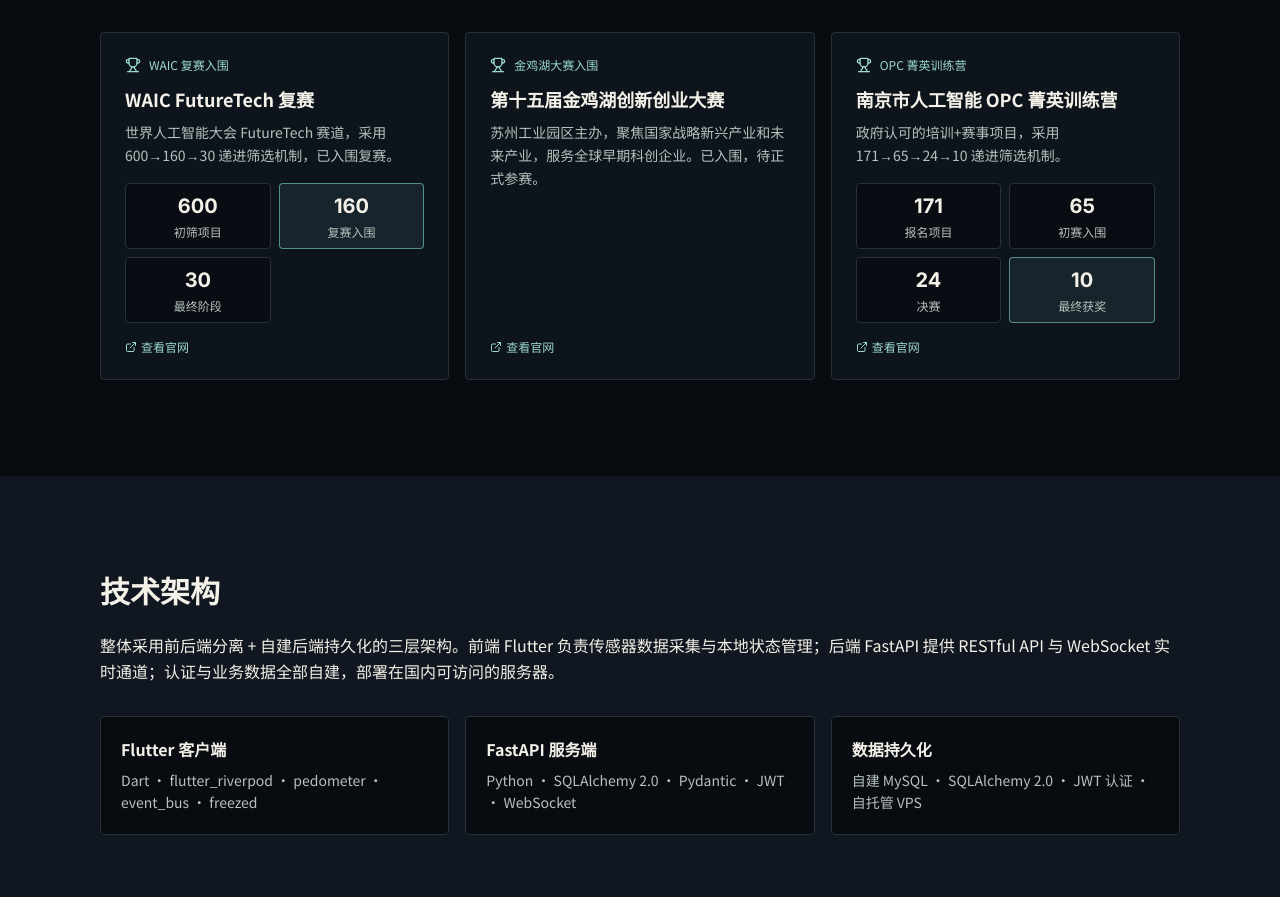
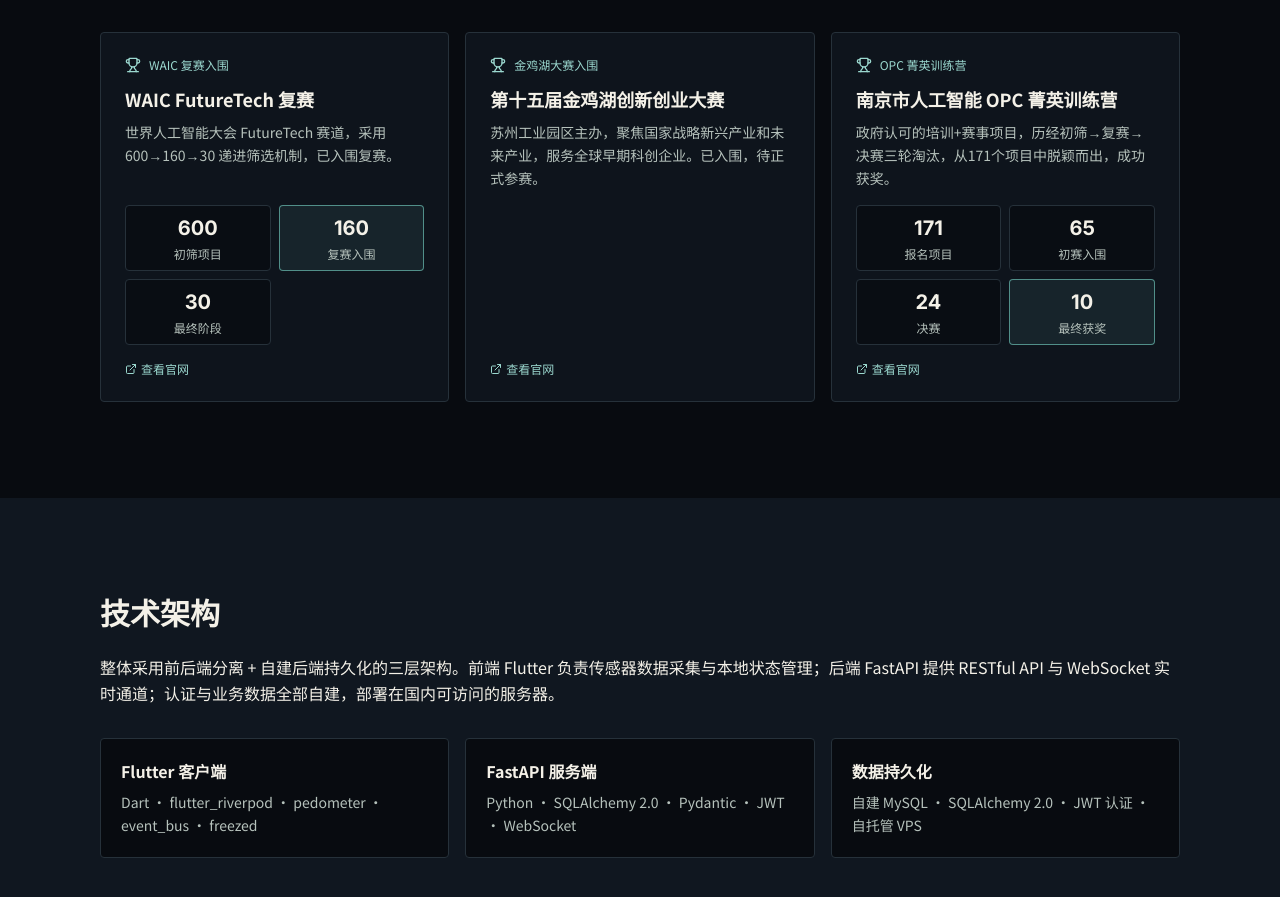
Before and after one commit to Zaosusu/zaosusu.github.io, a React (Vite) app: page /#/projects/walking-xiuxian in a window 1280 px wide. Shown: the part 908-1805 px from the top of the page. Built offline with nearby package versions, Linux system fonts and the light colour scheme.

Commit message:
feat(walking): rewrite OPC desc to emphasize winning through elimination rounds

```diff
--- a/src/pages/WalkingXiuxian.tsx
+++ b/src/pages/WalkingXiuxian.tsx
@@ -28,7 +28,7 @@
     jinjiLink: 'https://1000.sandlake.com/',
     opcBadge: 'OPC 菁英训练营',
     opcTitle: '南京市人工智能 OPC 菁英训练营',
-    opcDesc: '政府认可的培训+赛事项目，采用 171→65→24→10 递进筛选机制。',
+    opcDesc: '政府认可的培训+赛事项目，历经初筛→复赛→决赛三轮淘汰，从171个项目中脱颖而出，成功获奖。',
     opcLink: 'https://qyfw.nanjingdata.cn:10443/information/information-detail?infoId=3446',
     opcSteps: [
       { count: '171', label: '报名项目' },
@@ -104,7 +104,7 @@
     jinjiLink: 'https://1000.sandlake.com/',
     opcBadge: 'OPC Elite Camp',
     opcTitle: 'Nanjing AI OPC Elite Training Camp',
-    opcDesc: 'A government-recognized training and competition program with a 171→65→24→10 funnel.',
+    opcDesc: 'A government-recognized training and competition program. Survived three rounds of elimination from 171 projects to win a final award.',
     opcLink: 'https://qyfw.nanjingdata.cn:10443/information/information-detail?infoId=3446',
     opcSteps: [
       { count: '171', label: 'Projects' },
```
